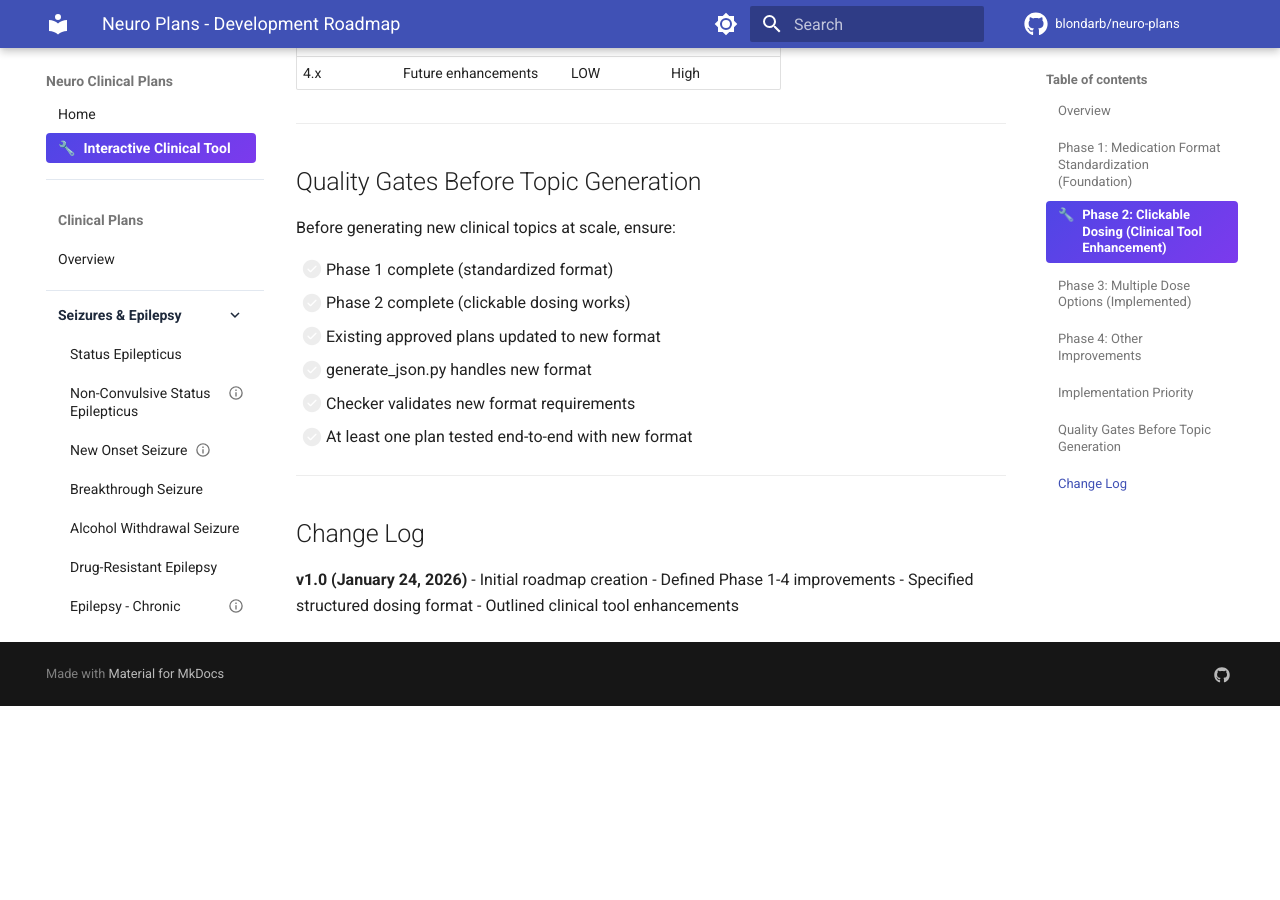
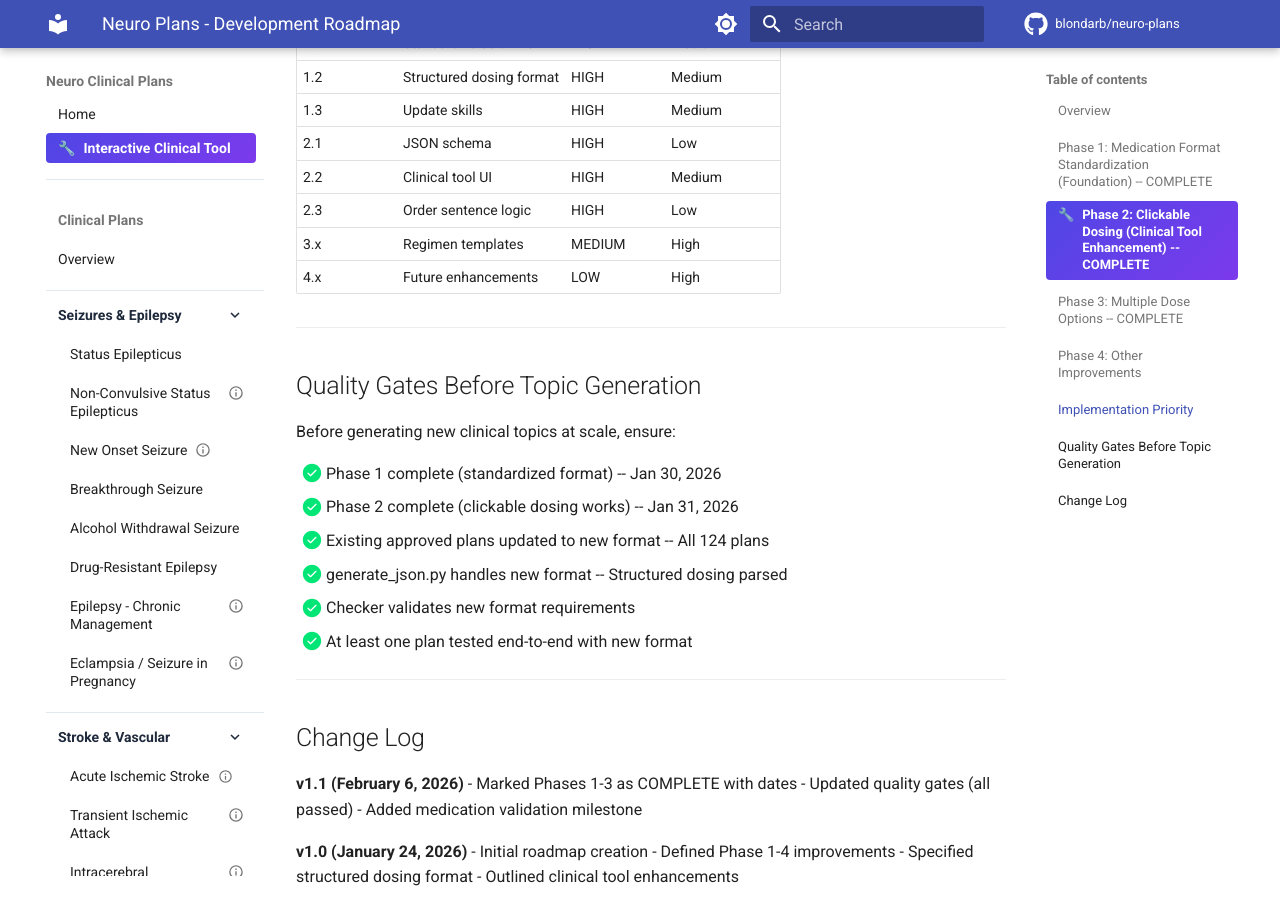
Before and after one commit to blondarb/neuro-plans, an MkDocs documentation site: the page built from docs/ROADMAP.md, in a window 1280 px wide and 900 px high, scrolled down 5306 px. Built offline with MkDocs 1.6.1 and Material for MkDocs 9.7.7, drawn with Linux system fonts in a browser that asks for light colours; comment, search, counter and statistics services are not loaded; before the commit the page ends 6012 px from its top, so only the background shows below that; some of the changed text lies outside the part shown.

Commit message:
Repo cleanup: update docs, remove stale artifacts, close PR #21
- ROADMAP.md: Mark phases 1-3 as complete with dates, update quality gates
- CLAUDE.md: Add medication validation scripts and update commands
- HANDOFF.md: Add medication validation tools, scripts reference, resources
- Delete 3 stale status-epilepticus report JSONs from docs/plans/
- Close superseded PR #21 (Indication column work now in main)
- Delete 23 merged remote branches

Co-Authored-By: Claude Opus 4.6 <noreply@anthropic.com>

```diff
--- a/docs/ROADMAP.md
+++ b/docs/ROADMAP.md
@@ -1,8 +1,9 @@
 # Neuro Plans - Development Roadmap
 
-**Version:** 1.0
+**Version:** 1.1
 **Created:** January 24, 2026
-**Status:** Active Development
+**Last Updated:** February 6, 2026
+**Status:** Phases 1-3 Complete
 
 ---
 
@@ -12,11 +13,13 @@ This roadmap outlines planned improvements to the clinical plan generation syste
 
 ---
 
-## Phase 1: Medication Format Standardization (Foundation)
+## Phase 1: Medication Format Standardization (Foundation) -- COMPLETE
 
 **Goal:** Create a consistent, parseable medication format across all treatment sections.
 
 **Priority:** HIGH - Must complete before building new topics
+
+**Status:** ✅ COMPLETE (January 24 - January 30, 2026)
 
 ### 1.1 Standardize Treatment Table Columns
 
@@ -79,11 +82,13 @@ This allows the clinical tool to:
 
 ---
 
-## Phase 2: Clickable Dosing (Clinical Tool Enhancement)
+## Phase 2: Clickable Dosing (Clinical Tool Enhancement) -- COMPLETE
 
 **Goal:** Make medication dosing interactive with copy-ready order sentences.
 
 **Priority:** HIGH - Key UX improvement
+
+**Status:** ✅ COMPLETE (January 31, 2026)
 
 ### 2.1 JSON Schema Enhancement
 
@@ -152,13 +157,13 @@ Standard order sentence pattern:
 
 ---
 
-## Phase 3: Multiple Dose Options (Implemented)
+## Phase 3: Multiple Dose Options -- COMPLETE
 
 **Goal:** Provide multiple standard dose options per medication for flexible ordering.
 
-**Priority:** HIGH - Implemented in Phase 2
+**Priority:** HIGH
 
-**Status:** ✅ COMPLETE - Integrated into Phase 2 structured dosing
+**Status:** ✅ COMPLETE (February 5, 2026) - 1,321 medications expanded to 2-6 clinically appropriate dose options
 
 ### 3.1 Multi-Dose in Structured Format
 
@@ -228,16 +233,21 @@ Multiple doses are specified using semicolons in the first field:
 
 Before generating new clinical topics at scale, ensure:
 
-- [ ] Phase 1 complete (standardized format)
-- [ ] Phase 2 complete (clickable dosing works)
-- [ ] Existing approved plans updated to new format
-- [ ] generate_json.py handles new format
-- [ ] Checker validates new format requirements
-- [ ] At least one plan tested end-to-end with new format
+- [x] Phase 1 complete (standardized format) -- Jan 30, 2026
+- [x] Phase 2 complete (clickable dosing works) -- Jan 31, 2026
+- [x] Existing approved plans updated to new format -- All 124 plans
+- [x] generate_json.py handles new format -- Structured dosing parsed
+- [x] Checker validates new format requirements
+- [x] At least one plan tested end-to-end with new format
 
 ---
 
 ## Change Log
+
+**v1.1 (February 6, 2026)**
+- Marked Phases 1-3 as COMPLETE with dates
+- Updated quality gates (all passed)
+- Added medication validation milestone
 
 **v1.0 (January 24, 2026)**
 - Initial roadmap creation
```
Also changed, not shown: CLAUDE.md (+15 -4 lines), docs/HANDOFF.md (+43 -2 lines), docs/plans/status-epilepticus-citation-report-2026-01-18.json (deleted, +0 -9 lines), docs/plans/status-epilepticus-cpt-synonym-report-2026-01-18.json (deleted, +0 -17 lines), docs/plans/status-epilepticus-icd-synonym-report-2026-01-18.json (deleted, +0 -9 lines).
